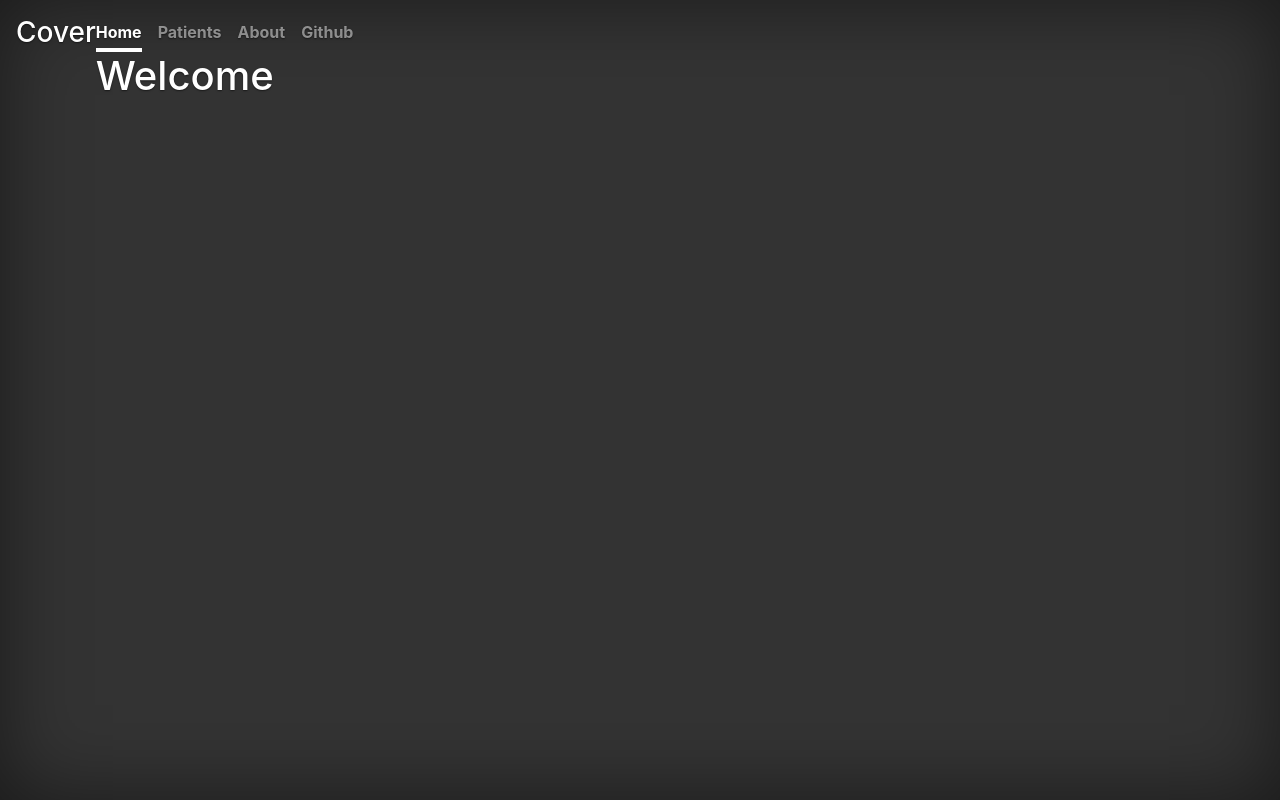
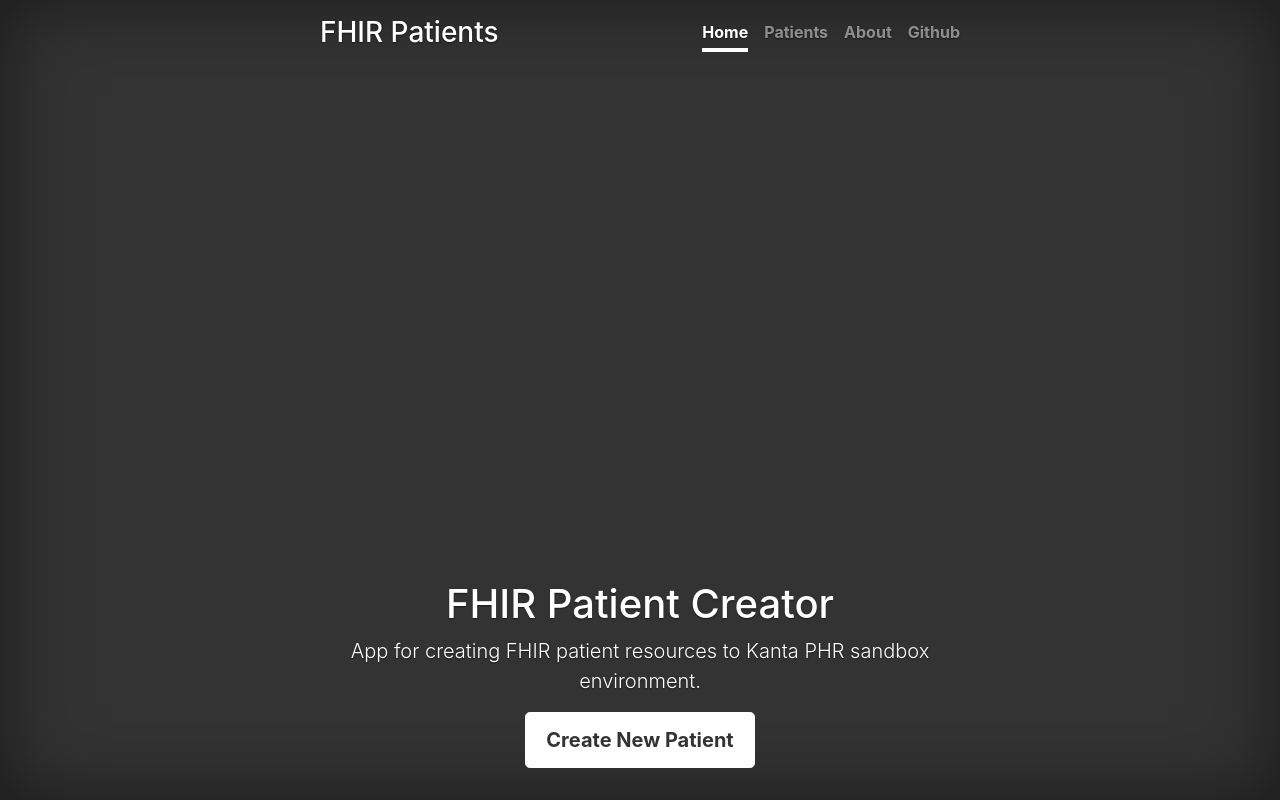
Before and after one commit to akalliokoski/fhir-patient-creator, a React (Create React App) app: page / in a window 1280 px wide. Built offline with nearby package versions, Linux system fonts and the light colour scheme.

Commit message:
Add initial home page styles

```diff
--- a/public/index.html
+++ b/public/index.html
@@ -25,7 +25,7 @@
     <noscript>
       You need to enable JavaScript to run this app.
     </noscript>
-    <div id="root"></div>
+    <div id="root" class="root text-center"></div>
     <!--
       This HTML file is a template.
       If you open it directly in the browser, you will see an empty page.
--- a/src/actions/index.ts
+++ b/src/actions/index.ts
@@ -43,6 +43,8 @@ export function fetchPatient(id: string) {
 
 export function createPatient() {
   return async (dispatch: Function) => {
+    history.push(`/patients`);
+
     const { data } = await createFhirPatient();
     dispatch(addPatient(data));
 
--- a/src/components/App/App.tsx
+++ b/src/components/App/App.tsx
@@ -34,7 +34,6 @@ class App extends Component {
   render() {
     return (
       <Router history={history}>
-        <div className="text-center">
         <div className="cover-container d-flex w-100 h-100 p-3 mx-auto flex-column">
           <Header />
 
@@ -45,7 +44,6 @@ class App extends Component {
             <Route component={NoMatch} />
           </Switch>
         </div>
-        </div>
       </Router>
     );
   }
--- a/src/components/Header/Header.tsx
+++ b/src/components/Header/Header.tsx
@@ -6,7 +6,7 @@ class Header extends Component<{}, {}> {
     return (
       <header className="masthead mb-auto">
         <div className="inner">
-          <h3 className="masthead-brand">Cover</h3>
+          <h3 className="masthead-brand">FHIR Patients</h3>
           <nav className="nav nav-masthead justify-content-center">
             <Link className="nav-link active" to="/">
               Home
--- a/src/components/Home/Home.tsx
+++ b/src/components/Home/Home.tsx
@@ -1,14 +1,31 @@
 import React, { Component } from 'react';
-import PatientListContainer from '../../containers/PatientListContainer/PatientListContainer';
-import PatientCreatorContainer from '../../containers/PatientCreatorContainer/PatientCreatorContainer';
-import PatientViewContainer from '../../containers/PatientViewContainer/PatientViewContainer';
+import { store } from '../../utils/store';
+import { createPatient } from '../../actions';
 
 class Home extends Component<{}, {}> {
+  onCreateButtonClick = (event: React.MouseEvent<HTMLAnchorElement>) => {
+    event.preventDefault();
+    store.dispatch(createPatient());
+  };
+
   render() {
     return (
-      <div>
-        <h1>Welcome</h1>
-      </div>
+      <main role="main" className="inner cover">
+        <h1 className="cover-heading">FHIR Patient Creator</h1>
+        <p className="lead">
+          App for creating FHIR patient resources to Kanta PHR sandbox
+          environment.
+        </p>
+        <p className="lead">
+          <a
+            href="#"
+            onClick={this.onCreateButtonClick}
+            className="btn btn-lg btn-secondary"
+          >
+            Create New Patient
+          </a>
+        </p>
+      </main>
     );
   }
 }
--- a/src/index.css
+++ b/src/index.css
@@ -51,6 +51,10 @@ body {
   color: #fff;
   text-shadow: 0 0.05rem 0.1rem rgba(0, 0, 0, 0.5);
   box-shadow: inset 0 0 5rem rgba(0, 0, 0, 0.5);
+}
+
+.root {
+  width: 100%;
 }
 
 .cover-container {
```
Also changed, not shown: src/components/App/App.css (deleted, +0 -32 lines). Lines whose indentation alone changed are shown as unchanged.
